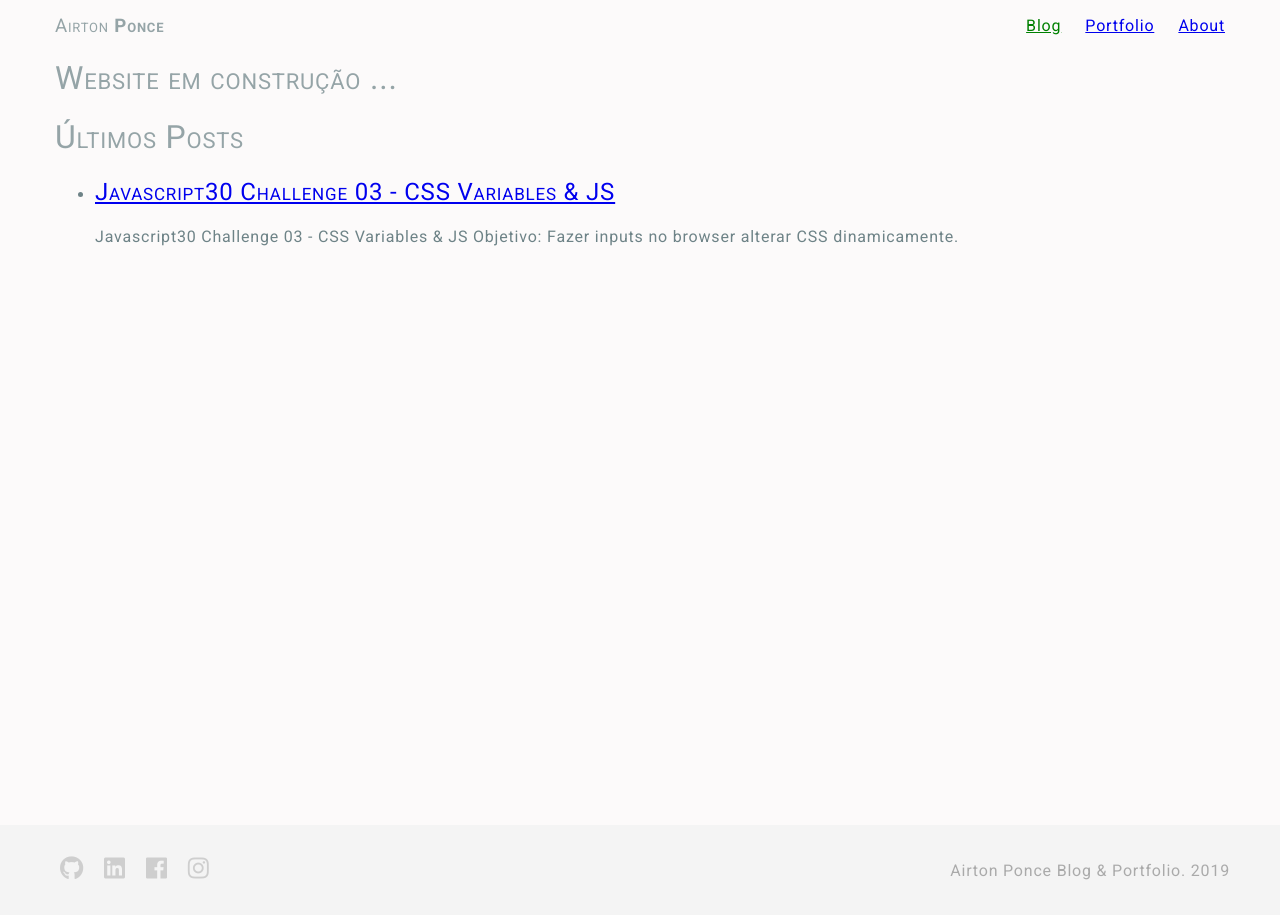
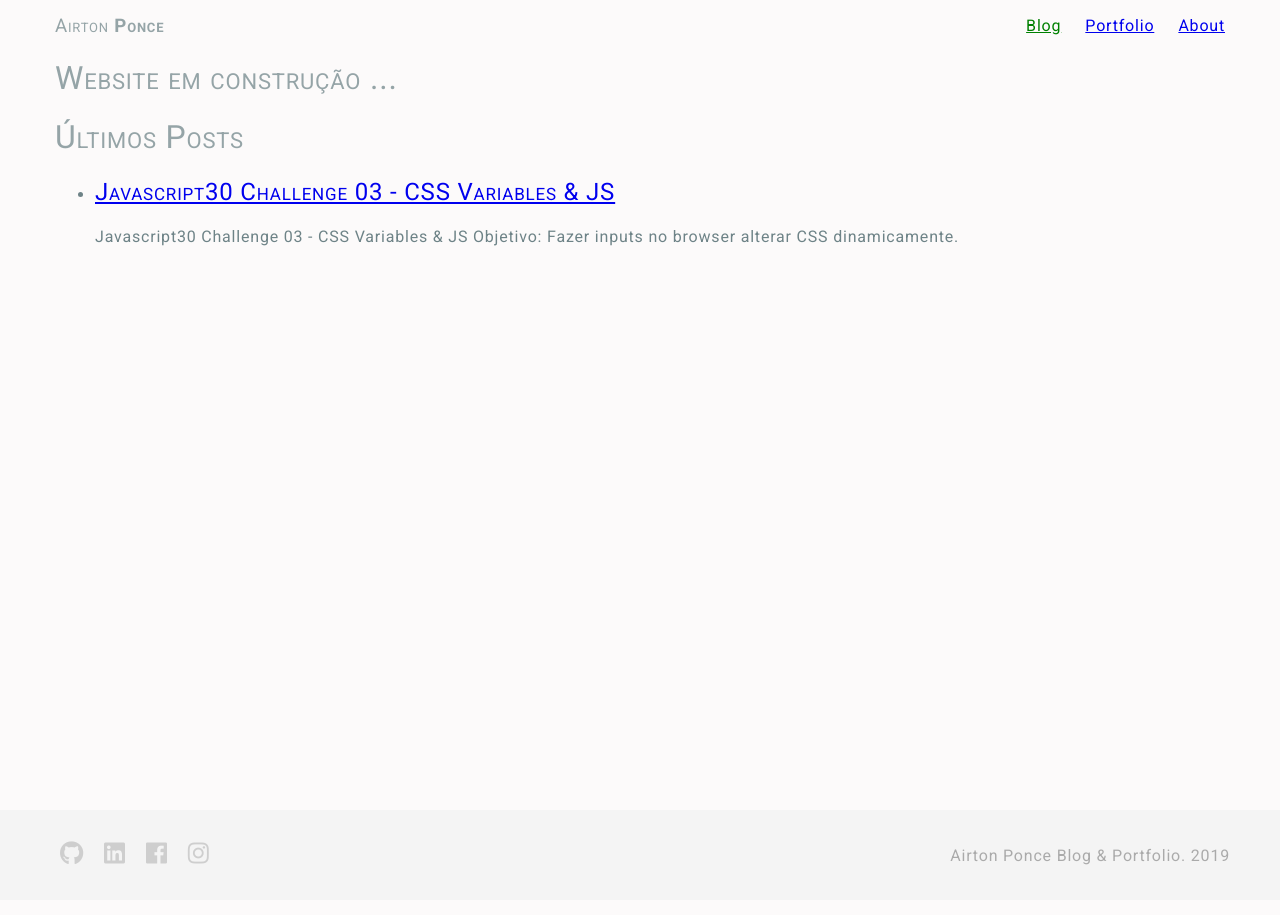
Before and after one commit to APonce911/jekyll-mywebsite, a Jekyll site: the page built from index.html, in a window 1280 px wide. Built offline with Jekyll 4.4.1, drawn with Linux system fonts in a browser that asks for light colours; nearby versions of some CDN libraries.

Commit message:
adjust wrapper to 15px navbar topmargin

```diff
--- a/_sass/main.scss
+++ b/_sass/main.scss
@@ -47,7 +47,7 @@
 }
 .wrapper{
 // min-height: calc(100vh - 90px);
-min-height:100vh;
+min-height:calc(100vh - 15px);
 border: 0px;
 padding:0px;
 margin-bottom: -90px;
```
